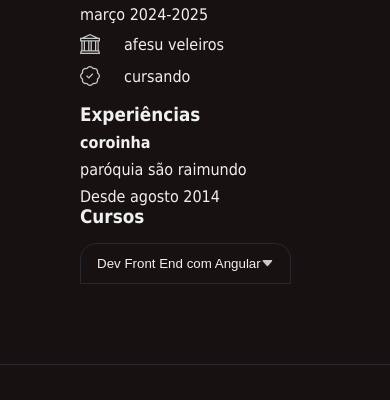
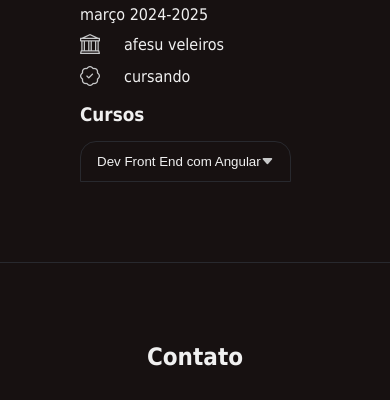
Before and after one commit to manuelavieir4/perfilkamilly, a plain HTML site: page index.html in a window 390 px wide. Shown: the part 4164-4564 px from the top of the page. Drawn offline with nearby package versions, Linux system fonts and the light colour scheme; a web font is replaced by a local one.

Commit message:
update final responsive

```diff
--- a/index.html
+++ b/index.html
@@ -290,12 +290,6 @@
 
         <div class="row2">
 
-          <h3> Experiências </h3>
-
-          <!-- h4 = cargo -->
-          <h4> coroinha</h4>
-          <span> paróquia são raimundo </span>
-          <span> Desde agosto 2014</span>
 
 
         </div> <!-- Fim item 1 -->
```
